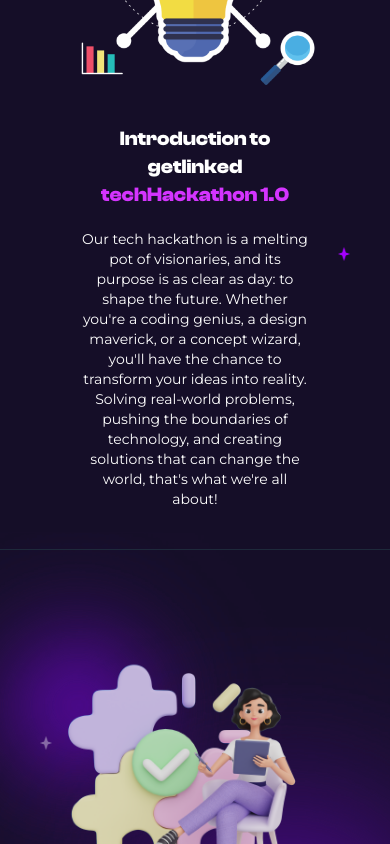
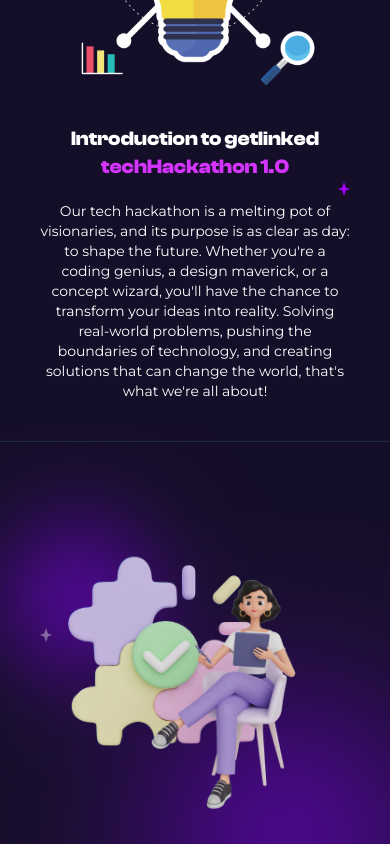
Before and after one commit to Leeyah-123/GetLinked, a React (Vite) app: page / in a window 390 px wide. Shown: the part 980-1824 px from the top of the page. Built offline with nearby package versions, Linux system fonts and the light colour scheme.

Commit message:
Fix padding discrepancies

```diff
--- a/src/components/Footer.tsx
+++ b/src/components/Footer.tsx
@@ -5,7 +5,7 @@ import Logo from './Logo';
 
 const Footer = () => {
   return (
-    <footer className="px-20 pt-[70px] pb-[40px] bg-[#100B20]">
+    <footer className="px-10 lg:px-20 pt-[70px] pb-[40px] bg-[#100B20]">
       <div>
         <div className="w-full max-w-[1086px] mx-auto flex flex-col md:flex-row gap-[40px] justify-between">
           <div className="w-full max-w-[412px]">
--- a/src/sections/Overview.tsx
+++ b/src/sections/Overview.tsx
@@ -16,7 +16,7 @@ const Overview = () => {
       </div>
 
       {/*  */}
-      <div className="px-10 space-y-5 text-center md:text-left lg:text-sm">
+      <div className="lg:px-10 space-y-5 text-center md:text-left lg:text-sm">
         <h5>
           Introduction to getlinked <br />
           <span className="text-magenta">techHackathon 1.0</span>
```
